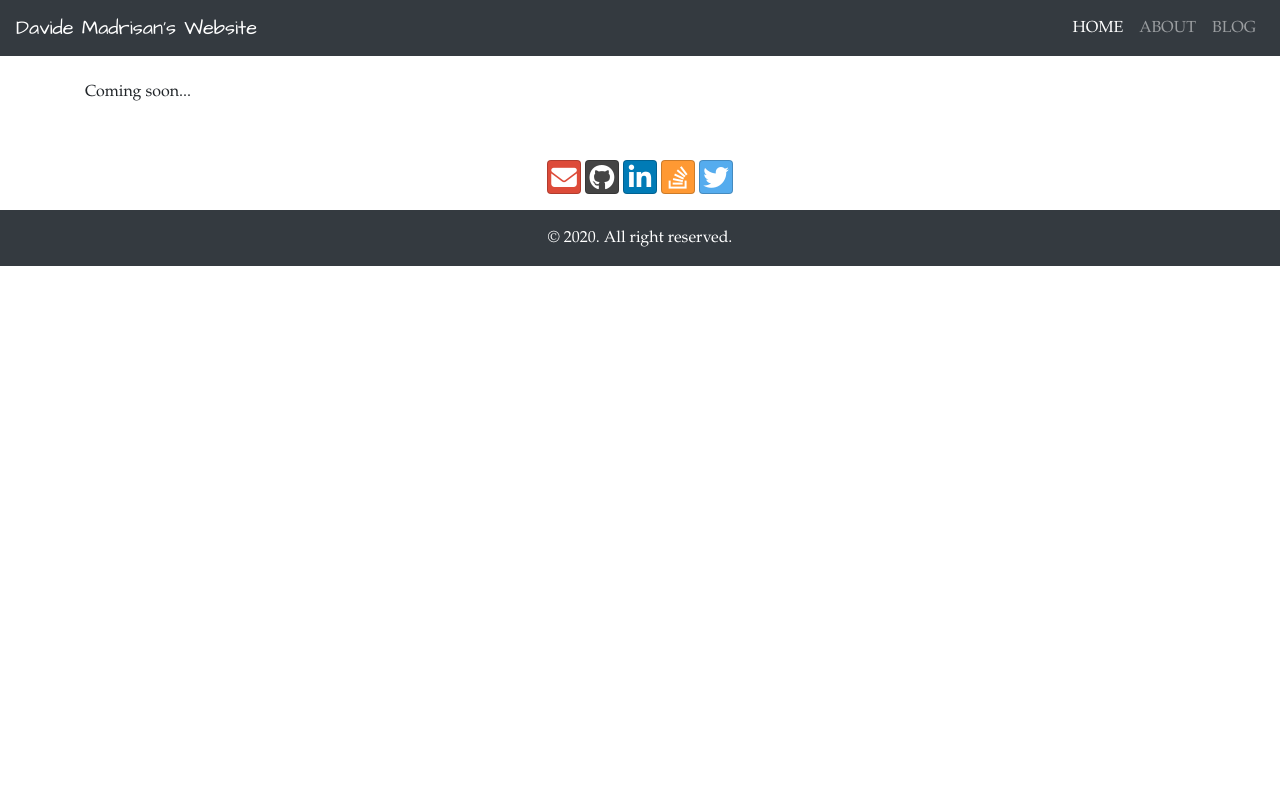
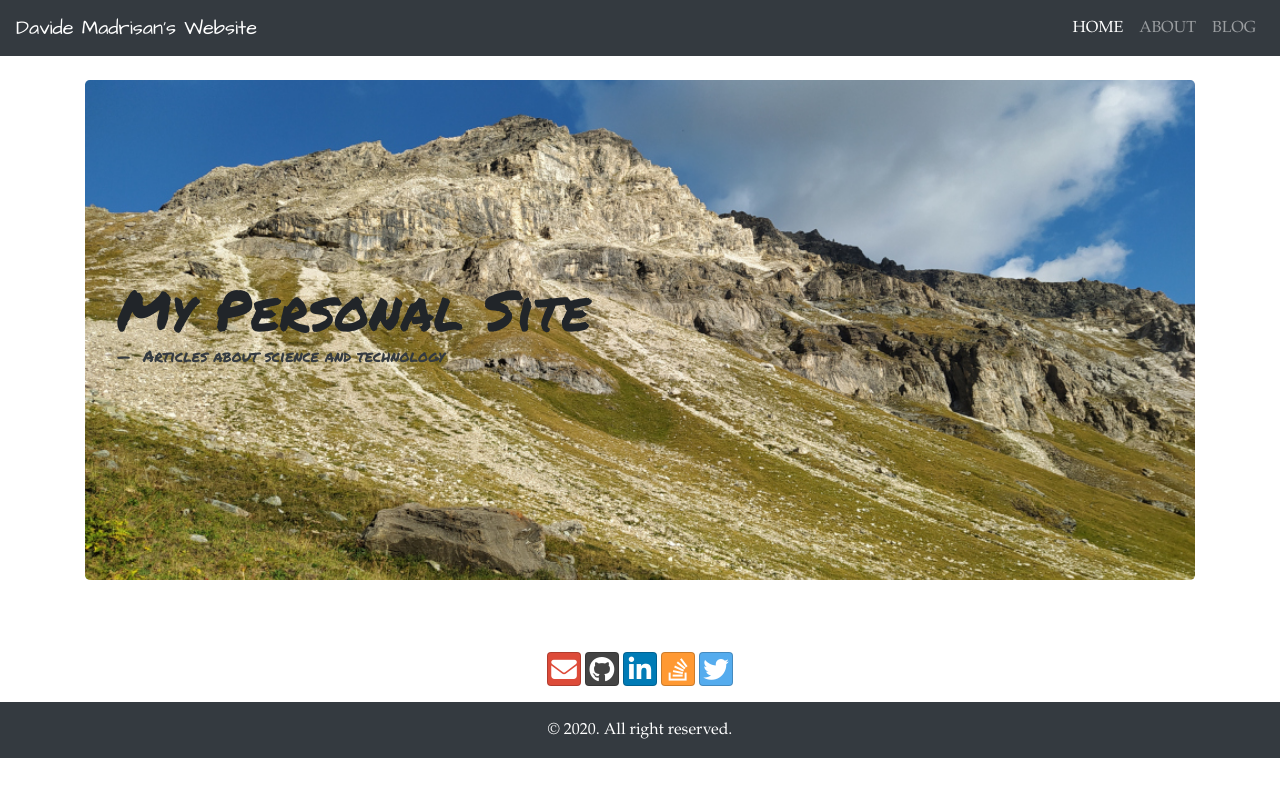
Before and after one commit to madrisan/madrisan.github.io, a Jekyll site: the page built from index.html, in a window 1280 px wide. Shown: the top 797 px of the page. Built offline with Jekyll 4.4.1, drawn with Linux system fonts in a browser that asks for light colours; nearby versions of some CDN libraries.

Commit message:
Try to create a site main page
Signed-off-by: Davide Madrisan <davide.madrisan@gmail.com>

```diff
--- a/assets/css/main.css
+++ b/assets/css/main.css
@@ -1,4 +1,5 @@
 @import url('https://fonts.googleapis.com/css?family=Architects+Daughter');
+@import url('https://fonts.googleapis.com/css?family=Permanent+Marker');
 
 body {
   font-family: "Garamond", 'Baskerville', 'Baskerville Old Face', 'Hoefler Text', 'Times New Roman', serif;
@@ -19,6 +20,14 @@ h1, h2, h3, h4, h5, h6 {
     color: green;
 }
 
+.main-jumbotron {
+    background: url("/images/main-mountains.jpg");
+    background-position: 0 50%;
+    background-size: cover;
+    font-family: 'Permanent Marker';
+    height: 500px;
+}
+
 .navbar-brand {
     font-family: 'Architects Daughter', 'Helvetica Neue', Helvetica, Arial, serif;
     font-weight: normal;
--- a/index.html
+++ b/index.html
@@ -25,9 +25,12 @@ title: Davide Madrisan's Website
 </nav>
 
 <div class="container pt-4">
-    <div class="row">
-        <div class="col">
-	    <p>Coming soon...<p/>
-        </div>
+    <div class="jumbotron main-jumbotron ml-auto d-flex align-items-center">
+        <blockquote class="blockquote">
+            <span class="display-4 text-center">My Personal Site</span>
+            <span class="blockquote-footer text-dark">
+                Articles about science and technology
+            </span>
+        </blockquote>
     </div>
 </div>
```
Also changed, not shown: blog/index.html (+8 -4 lines), assets/css/blog.css (line endings or trailing spaces), images/main-mountains.jpg (added).
